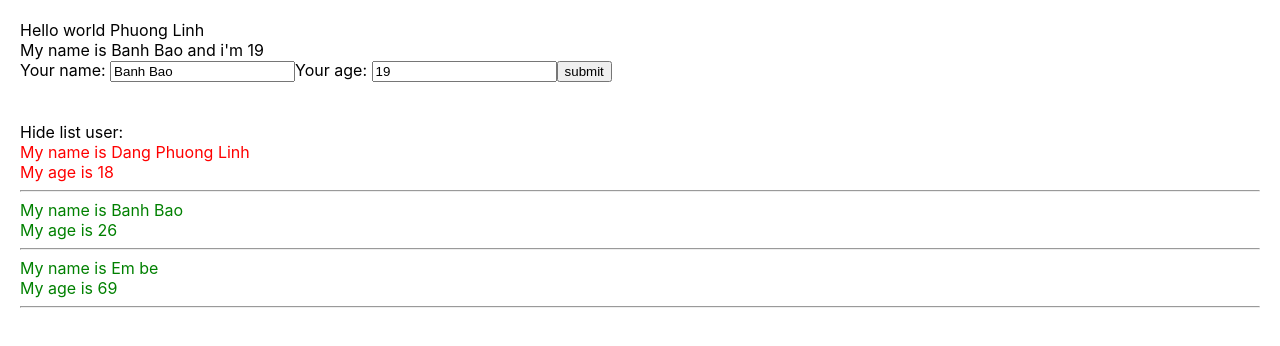
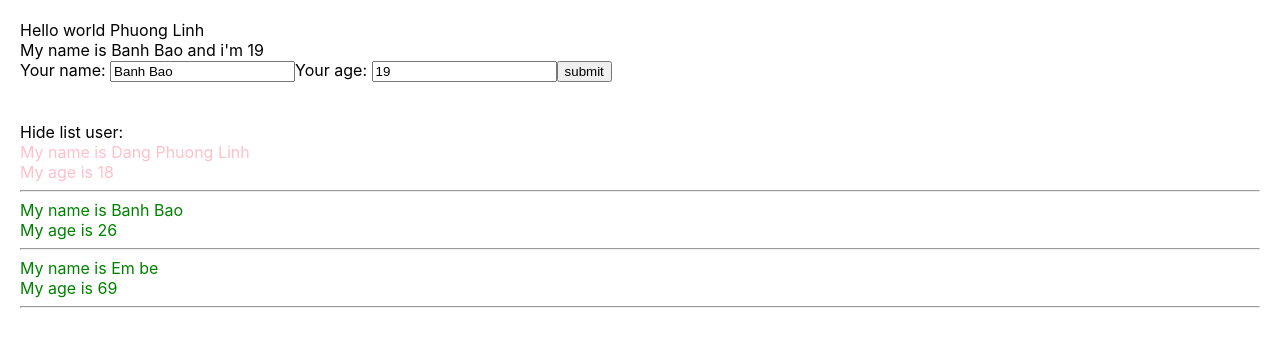
Before and after one commit to Dang-phuong-linh/test-demo-react, a React (Create React App) app: page / in a window 1280 px wide. Shown: the top 346 px of the page. Built offline with nearby package versions, Linux system fonts and the light colour scheme.

Commit message:
css in react scss

```diff
--- a/package.json
+++ b/package.json
@@ -13,6 +13,7 @@
     "redux": "4.2.0",
     "redux-devtools-extension": "2.13.9",
     "redux-thunk": "2.4.1",
+    "sass": "1.53.0",
     "web-vitals": "2.1.4"
   },
   "scripts": {
--- a/src/App.js
+++ b/src/App.js
@@ -1,5 +1,5 @@
 import logo from "./logo.svg";
-import "./App.css";
+import "./App.scss";
 import { useDispatch, useSelector } from "react-redux";
 import { increaseCounter, decreaseCounter } from "./redux/action/counterAction";
 import MyComponent from "./components/MyComponent";
--- a/src/App.css
+++ b/src/App.scss
@@ -1,9 +1,3 @@
-.red {
-  color: red;
-}
-.green {
-  color: green;
-}
 body {
   padding: 20px;
   margin: 0;
--- a/src/components/DisplayInfo.js
+++ b/src/components/DisplayInfo.js
@@ -1,4 +1,5 @@
 import React from "react";
+import "./DisplayInfo.scss";
 
 class DisplayInfo extends React.Component {
   state = {
@@ -16,7 +17,7 @@ class DisplayInfo extends React.Component {
     console.log(listUsers);
     //props = vt tat property
     return (
-      <div>
+      <div className="display-info-container">
         <div>
           <span
             onClick={() => {
--- /dev/null
+++ b/src/components/DisplayInfo.scss
@@ -0,0 +1,8 @@
+.display-info-container {
+  .red {
+    color: pink;
+  }
+  .green {
+    color: green;
+  }
+}
```
Also changed, not shown: 1 other file (tests, documents, lock files or other folders).
